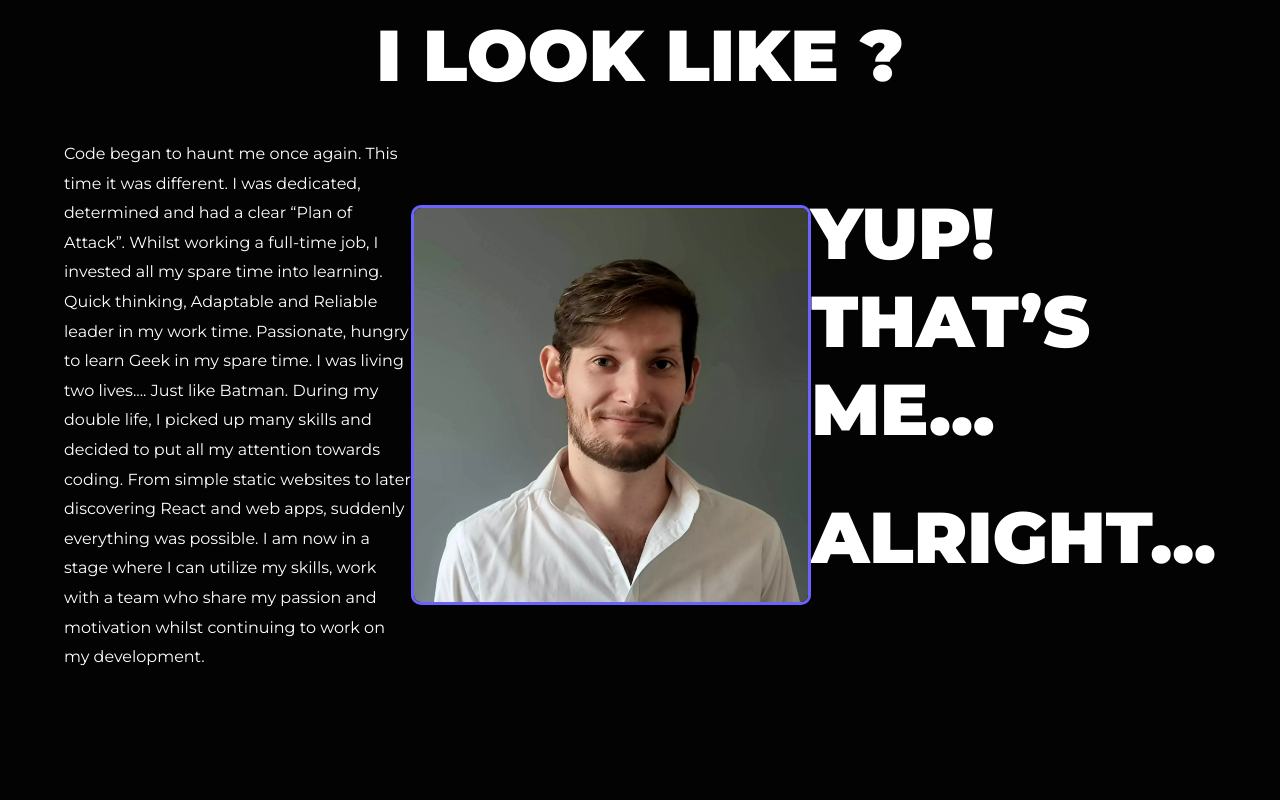
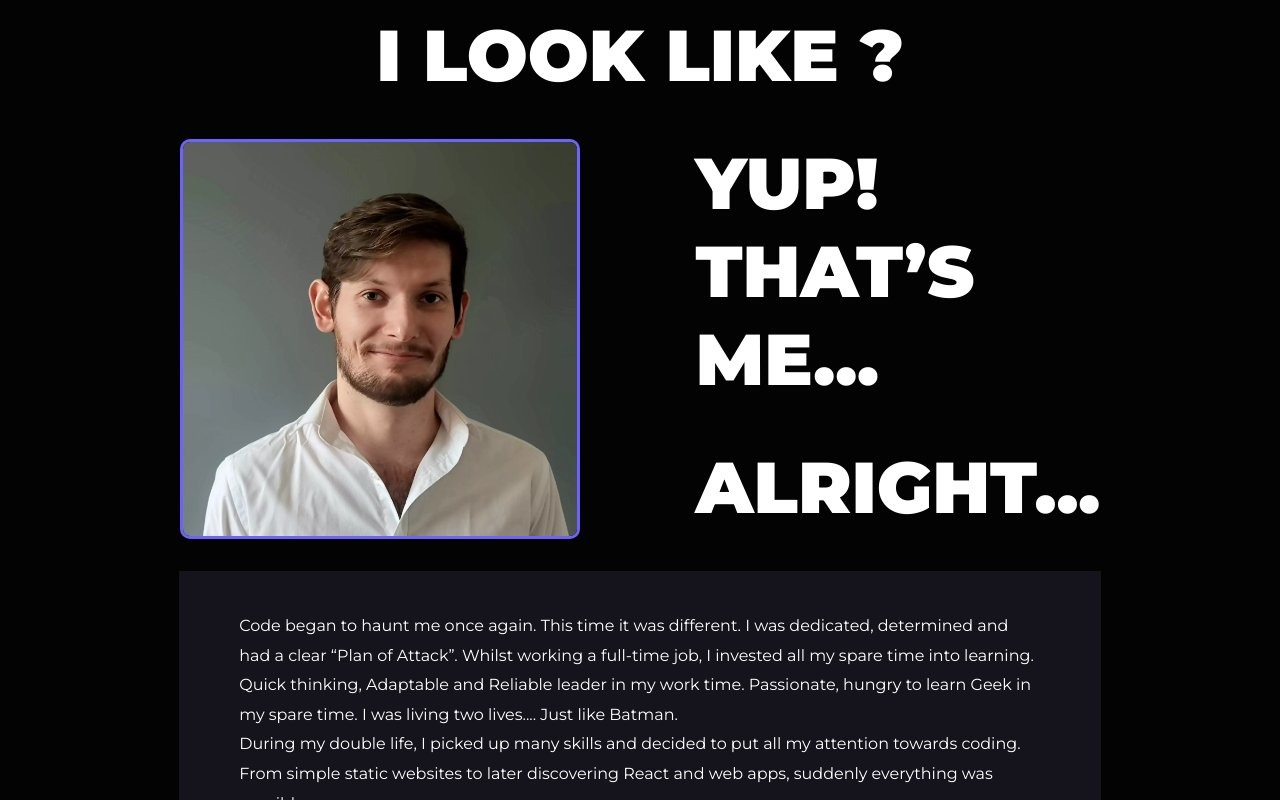
Before and after one commit to NemesOliver/portfolio-nextJS, a Next.js app: page /about in a window 1280 px wide. Shown: the part 1180-1980 px from the top of the page. Built offline with nearby package versions, Linux system fonts and the light colour scheme.

Commit message:
style about text and change email info

```diff
--- a/components/styles/About.styles.js
+++ b/components/styles/About.styles.js
@@ -3,6 +3,10 @@ import styled from "styled-components";
 export const StyledAbout = styled.div`
   h2 {
     margin-bottom: 2.5rem;
+  }
+
+  ul {
+    margin-left: 1.5rem;
   }
 
   .img-about-thinker {
@@ -28,15 +32,16 @@ export const StyledAbout = styled.div`
 
   .picture {
     position: relative;
-    width: 400px;
-    height: 400px;
+    margin-bottom: 2rem;
+    width: 300px;
+    height: 300px;
     border-radius: 10px;
     overflow: hidden;
     border: 3px solid ${({ theme }) => theme.primary};
   }
-  /* .picture-text {
-    width: 33%;
-  } */
+  .picture-text {
+    width: 100%;
+  }
 
   @media all and (min-width: ${({ theme }) => theme.breakpoints.md}) {
     .box {
@@ -63,7 +68,7 @@ export const StyledAbout = styled.div`
 
   @media all and (min-width: ${({ theme }) => theme.breakpoints.xLg}) {
     ul {
-      margin-left: 1rem;
+      margin-left: 1.5rem;
     }
 
     .img-about-thinker {
@@ -77,6 +82,22 @@ export const StyledAbout = styled.div`
     .img-advanced {
       height: 300px;
     }
+
+    .picture {
+      width: 400px;
+      height: 400px;
+    }
+
+    .box-2 {
+      background: rgba(63, 61, 86, 0.3);
+      padding: 40px 60px;
+      width: 80%;
+      height: 100%;
+    }
+
+    /* .picture-text {
+      width: 75%;
+    } */
   }
 
   @media all and (min-width: ${({ theme }) => theme.breakpoints.xxLg}) {
@@ -92,5 +113,12 @@ export const StyledAbout = styled.div`
     .img-advanced {
       height: 500px;
     }
+
+    .box-2 {
+      background: rgba(63, 61, 86, 0.3);
+      padding: 40px 60px;
+      width: 70%;
+      height: 100%;
+    }
   } ;
 `;
--- a/pages/about.js
+++ b/pages/about.js
@@ -57,22 +57,25 @@ const about = () => {
         </Flex>
         <Section>
           <Flex direction="column">
-            <Flex direction="column-reverse" switch="row">
-              <p className="picture-text">
-                Code began to haunt me once again. This time it was different. I
-                was dedicated, determined and had a clear “Plan of Attack”.
-                Whilst working a full-time job, I invested all my spare time
-                into learning. Quick thinking, Adaptable and Reliable leader in
-                my work time. Passionate, hungry to learn Geek in my spare time.
-                I was living two lives.... Just like Batman. During my double
-                life, I picked up many skills and decided to put all my
-                attention towards coding. From simple static websites to later
-                discovering React and web apps, suddenly everything was
-                possible. I am now in a stage where I can utilize my skills,
-                work with a team who share my passion and motivation whilst
-                continuing to work on my development.
-              </p>
-              <Flex direction="column" switch="row">
+            <Flex direction="column-reverse">
+              <div className="box-2">
+                <p className="picture-text">
+                  Code began to haunt me once again. This time it was different.
+                  I was dedicated, determined and had a clear “Plan of Attack”.
+                  Whilst working a full-time job, I invested all my spare time
+                  into learning. <br /> Quick thinking, Adaptable and Reliable
+                  leader in my work time. Passionate, hungry to learn Geek in my
+                  spare time. I was living two lives.... Just like Batman.{" "}
+                  <br />
+                  During my double life, I picked up many skills and decided to
+                  put all my attention towards coding. From simple static
+                  websites to later discovering React and web apps, suddenly
+                  everything was possible. <br /> I am now in a stage where I
+                  can utilize my skills, work with a team who share my passion
+                  and motivation whilst continuing to work on my development.
+                </p>
+              </div>
+              <Flex direction="column" switch="row" justify="space-evenly">
                 <div className="picture">
                   <Image
                     alt="picture of author"
--- a/utils/socialIcons.js
+++ b/utils/socialIcons.js
@@ -6,7 +6,7 @@ export const icons = [
     aria: "github link",
   },
   {
-    href: "mailto:nemesoliver@hotmail.com?subject=Sent from Portfolio",
+    href: "mailto:nemesoliver93@gmail.com?subject=Sent from Portfolio",
     src: "mail_icon.svg",
     altTag: "mail icon",
     aria: "mail link",
```
